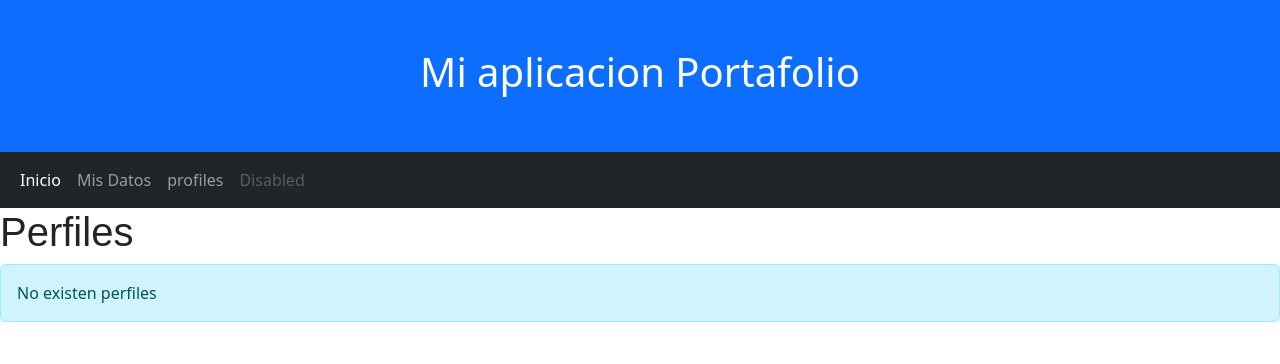
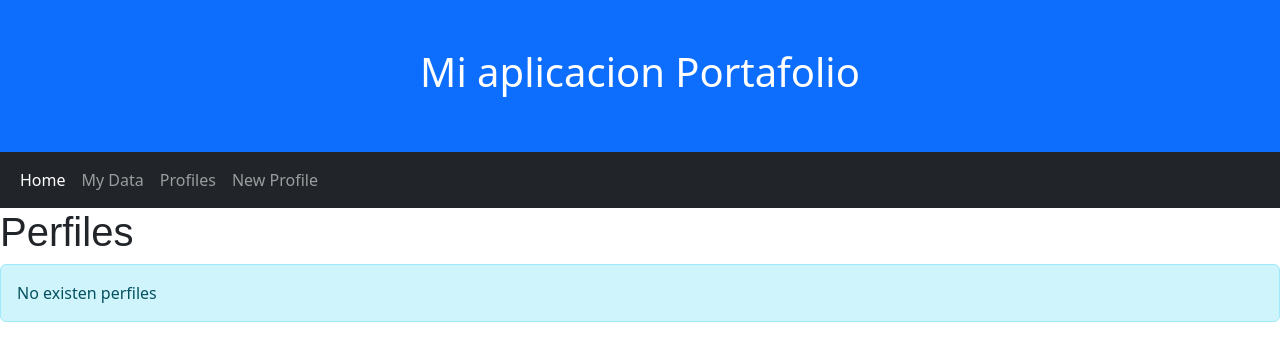
Before and after one commit to cheoarana/mi-proyecto, a Django app: page /profile/ in a window 1280 px wide. Shown: the top 364 px of the page. Run offline with Django 5.2, Linux system fonts and the light colour scheme.

Commit message:
Add new features

```diff
--- a/jarana/mi_portafolio/templates/mi_portafolio/base.html
+++ b/jarana/mi_portafolio/templates/mi_portafolio/base.html
@@ -4,11 +4,26 @@
   <meta name="viewport" content="width=device-width, initial-scale=1">
   <link href="https://cdn.jsdelivr.net/npm/bootstrap@5.3.2/dist/css/bootstrap.min.css" rel="stylesheet">
   <script src="https://cdn.jsdelivr.net/npm/bootstrap@5.3.2/dist/js/bootstrap.bundle.min.js"></script>
+  <link rel="stylesheet" href="https://cdn.jsdelivr.net/npm/bootstrap-icons@1.11.3/font/bootstrap-icons.min.css">
   <style>
   .fakeimg {
     height: 200px;
     background: #aaa;
   }
+  .post-form label {
+    font-weight: bold;
+    color: blue;
+  }
+
+  .post-form input[type="text"],
+  .post-form input[type="number"],
+  .post-form textarea {
+    width: 100%;
+    border-radius: 1px;
+    background-color: #fff;
+    background-clip: padding-box;
+  }
+
   </style>
 </head>
 <body>
@@ -20,16 +35,16 @@
     <div class="container-fluid">
       <ul class="navbar-nav">
         <li class="nav-item">
-          <a class="nav-link active" href="/">Inicio</a>
+          <a class="nav-link active" href="/">Home</a>
         </li>
         <li class="nav-item">
-          <a class="nav-link" href="/misdatos">Mis Datos</a>
+          <a class="nav-link" href="/mydata">My Data</a>
         </li>
         <li class="nav-item">
-          <a class="nav-link" href="/profile">profiles</a>
+          <a class="nav-link" href="/profile">Profiles</a>
         </li>
         <li class="nav-item">
-          <a class="nav-link disabled" href="#">Disabled</a>
+          <a class="nav-link " href="/profile/new/">New Profile</a>
         </li>
       </ul>
     </div>
--- a/jarana/mi_portafolio/templates/mi_portafolio/misdatos.html
+++ b/jarana/mi_portafolio/templates/mi_portafolio/misdatos.html
@@ -7,12 +7,10 @@
 <body>
     {% block content%}
     <H1 style="font-family: fantasy;">MIS DATOS</H1>
-    <p style="font-weight: bold;">Nombre:</p><span>{{data.nombre}} {{data.apellido}}</span>
+    <p style="font-weight: bold;">Nombre:</p><span>{{data.first_name}} {{data.last_name}}</span>
     <h3>Conocimiento</h3>
     <ul>
-    {% for skill in data.skills %}
-        <li>{{skill}}</li>
-    {%endfor%}
+        <li>{{data.skills}}</li>
     </ul>
     {% endblock%}
 </body>
--- a/jarana/mi_portafolio/templates/mi_portafolio/profile.html
+++ b/jarana/mi_portafolio/templates/mi_portafolio/profile.html
@@ -12,17 +12,19 @@
     <table class="table">
         <thead>
             <tr>
-                <th scope="col">Nombre</th>
-                <th scope="col">Apellido</th>
+                <th scope="col">Nº</th>
+                <th scope="col">Nombre Completo</th>
                 <th scope="col">Dirección</th>
+                <th scope="col">Acciones</th>
             </tr>
         </thead>
         <tbody>
             {% for profile in profile_list %}
             <tr>
-                <td>{{profile.first_name}}</td>
-                <td>{{profile.last_name}}</td>
+                <td>{{profile.id}}</td>
+                <td>{{profile.first_name}} {{profile.last_name}}</td>
                 <td>{{profile.address}}</td>
+                <td><a href="{% url 'view-profile' id=profile.id %}" class="bi bi-eyeglasses"></i></td>
             </tr>
             {%endfor%}
         </tbody>
--- a/jarana/mi_portafolio/urls.py
+++ b/jarana/mi_portafolio/urls.py
@@ -4,6 +4,8 @@
 
 urlpatterns = [
     path('',views.index, name='index'),
-    path('misdatos/',views.mis_datos, name='misdatos'),
-    path('profile/',views.list_profiles,name='profile')
+    path('mydata/',views.mis_datos, name='mydata'),
+    path('profile/',views.list_profiles,name='profile'),
+    path('profile/new/',views.new_profile,name='new-profile'),
+    path('view/<int:id>/',views.view_profile,name='view-profile')
 ]
--- a/jarana/mi_portafolio/views.py
+++ b/jarana/mi_portafolio/views.py
@@ -1,6 +1,8 @@
-from django.shortcuts import render
+from django.shortcuts import render,redirect
 from django.http import HttpResponse
 from .models import Profile
+from .forms import ProfileForm
+
 
 # Create your views here.
 
@@ -8,13 +10,29 @@
     return render(request,'mi_portafolio/index.html',{})
 
 def mis_datos(request):
-    data = {
-        "nombre":"Julian",
-        "apellido":"Arana",
-        "skills":["Python 3.10+","HTML5","SQL","Git","Django 5"]
-        }
-    return render(request,'mi_portafolio/misdatos.html',{'data':data})
+    #data = {
+    #    "nombre":"Julian",
+    #    "apellido":"Arana",
+    #    "skills":["Python 3.10+","HTML5","SQL","Git","Django 5"]
+    #    }
+    data = Profile.objects.get(id=3)
+    return render(request,'mi_portafolio/mydata.html',{'data':data})
 
 def list_profiles(request):
-    profile_list = Profile.objects.all().order_by('age')
+    profile_list = Profile.objects.all().order_by('id')
     return render(request,"mi_portafolio/profile.html",{"profile_list":profile_list})
+
+def new_profile(request):
+    if request.method == 'POST':
+        form = ProfileForm(request.POST)
+        if form.is_valid():
+            profile = form.save(commit=False)
+            profile.save()
+            return redirect('profile')
+    else:
+        form = ProfileForm()
+        return render(request,"mi_portafolio/profile-form.html",{'form':form})
+
+def view_profile(request,id):
+    profile = Profile.objects.get(id=id)
+    return render(request,'mi_portafolio/view-profile.html',{'data':profile})
```
